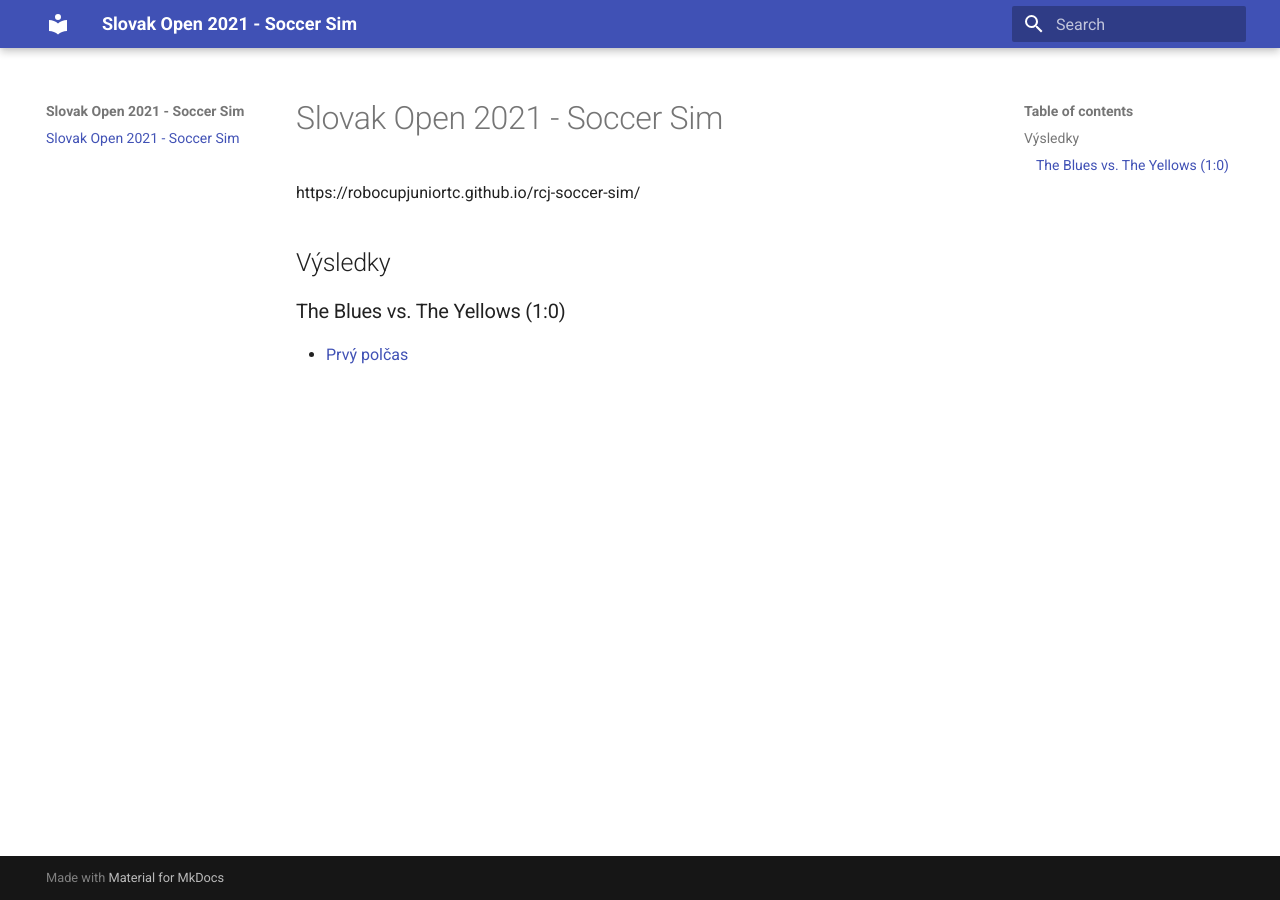
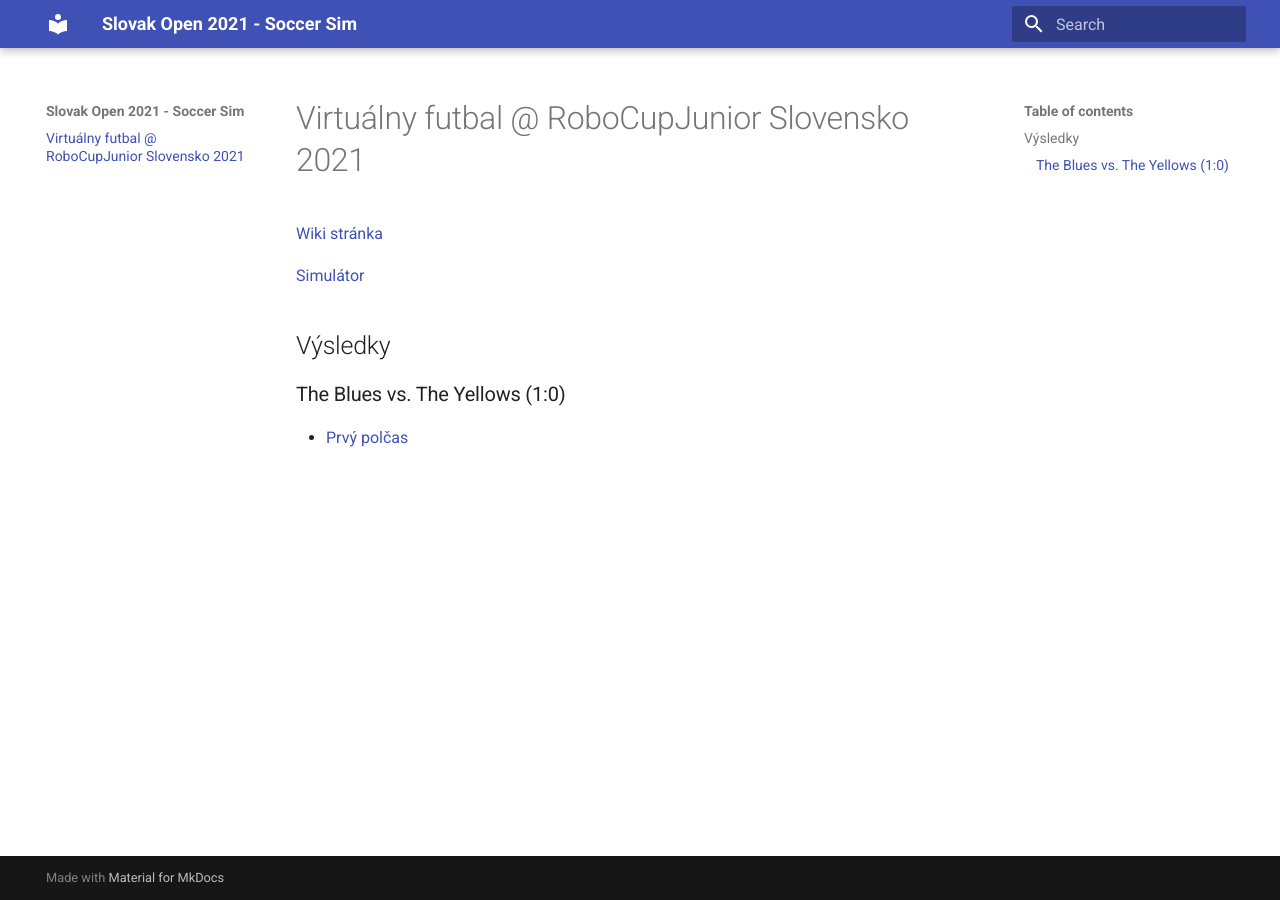
Before and after one commit to RoboCup-Junior-Slovensko/soccer-sim-2021, an MkDocs documentation site: the page built from docs/index.md, in a window 1280 px wide. Built offline with MkDocs 1.6.1 and Material for MkDocs 9.7.7, drawn with Linux system fonts in a browser that asks for light colours.

Commit message:
update: A few additions
Signed-off-by: mr.Shu <mr@shu.io>

```diff
--- a/docs/index.md
+++ b/docs/index.md
@@ -1,6 +1,8 @@
-# Slovak Open 2021 - Soccer Sim
+# Virtuálny futbal @ RoboCupJunior Slovensko 2021
 
-https://robocupjuniortc.github.io/rcj-soccer-sim/
+[Wiki stránka](https://wiki.robotika.sk/robowiki/index.php?title=RoboCup_Junior_Slovensko)
+
+[Simulátor](https://robocupjuniortc.github.io/rcj-soccer-sim/)
 
 ## Výsledky
 
```
